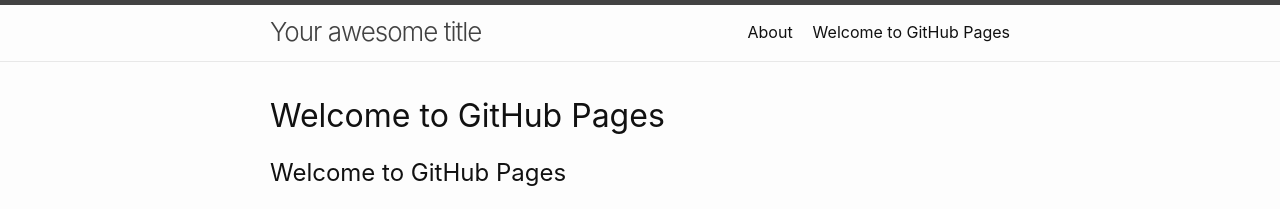
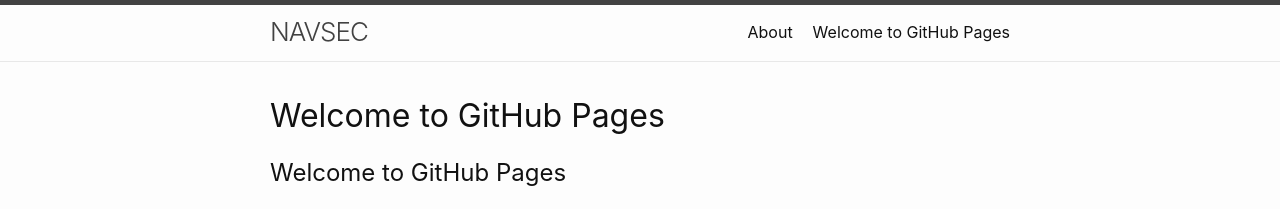
Before and after one commit to navsec/Blog, a Jekyll site: the page built from index.md, in a window 1280 px wide. Shown: the top 209 px of the page. Built offline with Jekyll 4.4.1, drawn with Linux system fonts in a browser that asks for light colours; our own code applies the rules of GitHub Pages for plain Markdown files.

Commit message:
Update _config.yml

```diff
--- a/_config.yml
+++ b/_config.yml
@@ -1,4 +1,4 @@
-title: Your awesome title
+title: NAVSEC
 author:
   name: GitHub User
   email: your-email@domain.com
@@ -29,7 +29,7 @@
     - { platform: pinterest,      user_url: "https://www.pinterest.com/jekyll" }
     - { platform: stackoverflow,  user_url: "https://stackoverflow.com/users/1234567/jekyll" }
     - { platform: telegram,       user_url: "https://t.me/jekyll" }
-    - { platform: twitter,        user_url: "https://twitter.com/jekyllrb" }
+    - { platform: twitter,        user_url: "https://twitter.com/_navsec" }
     - { platform: youtube,        user_url: "https://www.youtube.com/jekyll" }
 
 # If you want to link only specific pages in your header, uncomment
```
